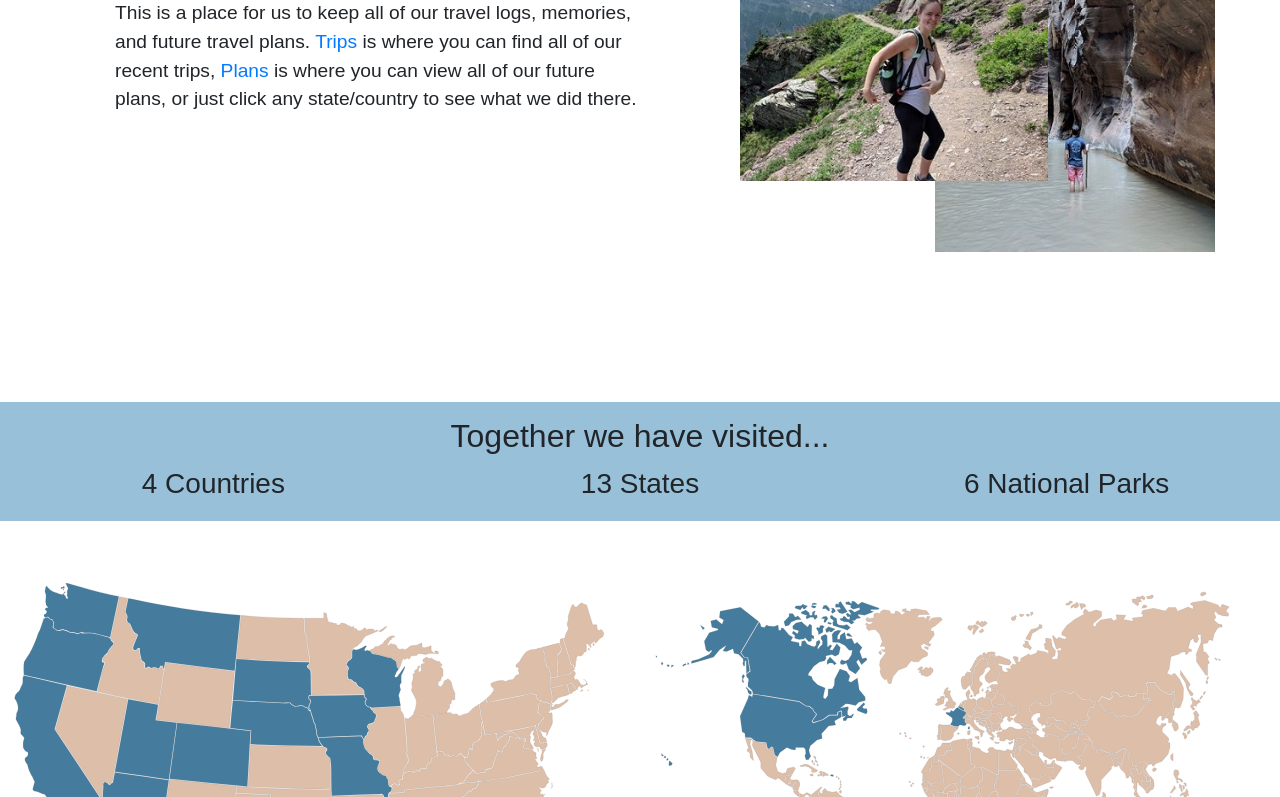
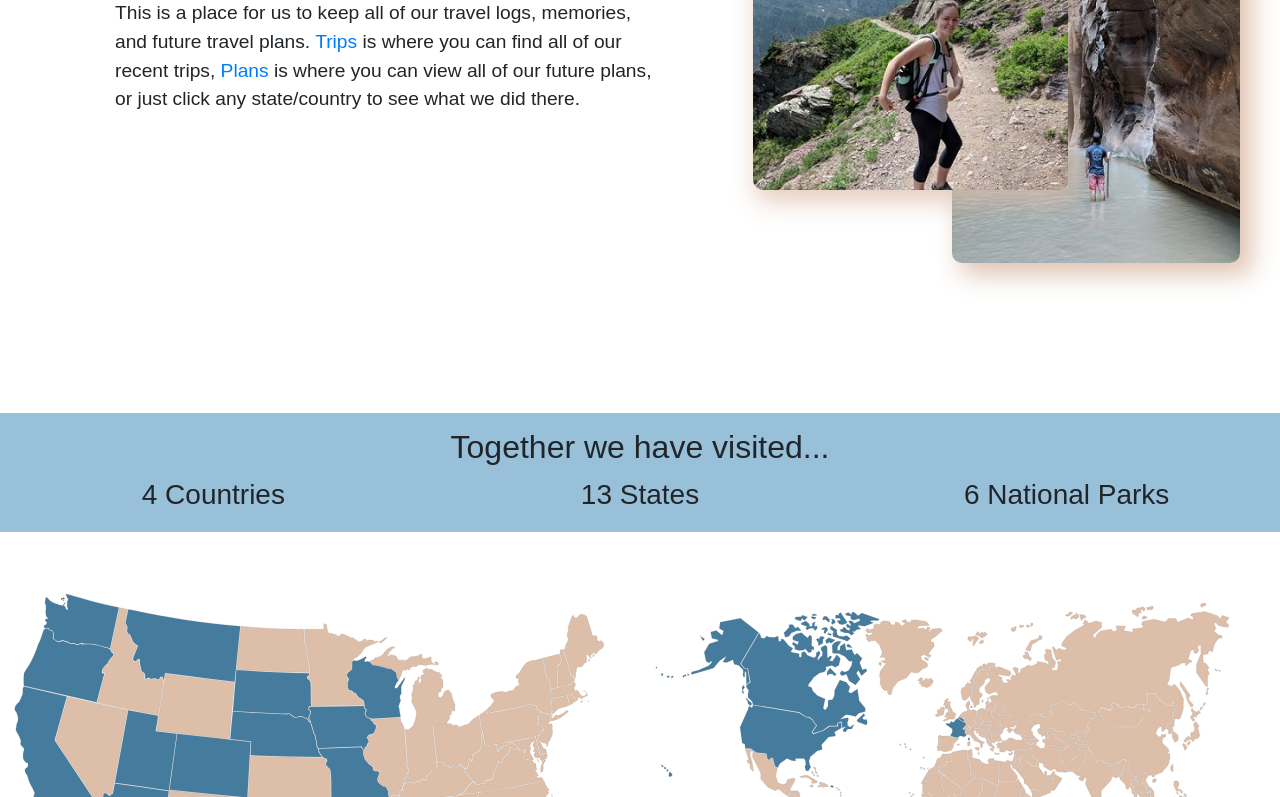
Before and after one commit to JSheldon3488/OurTrips, a website: page index.html in a window 1280 px wide. Shown: the part 340-1137 px from the top of the page. Drawn offline with nearby package versions, Linux system fonts and the light colour scheme.

Commit message:
Styleized Images

```diff
--- a/css/styles.css
+++ b/css/styles.css
@@ -38,7 +38,7 @@
 /* Banner Section */
 .banner {
     position: relative;
-    margin: 100px 50px 150px 100px;
+    margin: 100px 25px 150px 100px;
 }
 .banner h2 {
     font-weight: 500;
@@ -63,6 +63,14 @@
     grid-column: 1 / span 2;
     grid-row: 2 / span 2;
     z-index: 100;
+}
+.collage .img1 img {
+    box-shadow: 10px 10px 25px 2px rgba(221,190,169,0.9);
+    border-radius: 10px;
+}
+.collage .img2 img {
+    box-shadow: 5px 10px 25px 2px rgba(221,190,169,0.75);
+    border-radius: 10px;
 }
 
 
@@ -104,6 +112,10 @@ footer .footer-item a{
 
 
 /* Carousel  */
+.carousel .carousel-inner .carousel-item img {
+    border-radius: 50px;
+}
+
 .carousel-inner .carousel-item.active,
 .carousel-inner .carousel-item-next,
 .carousel-inner .carousel-item-prev {
```
